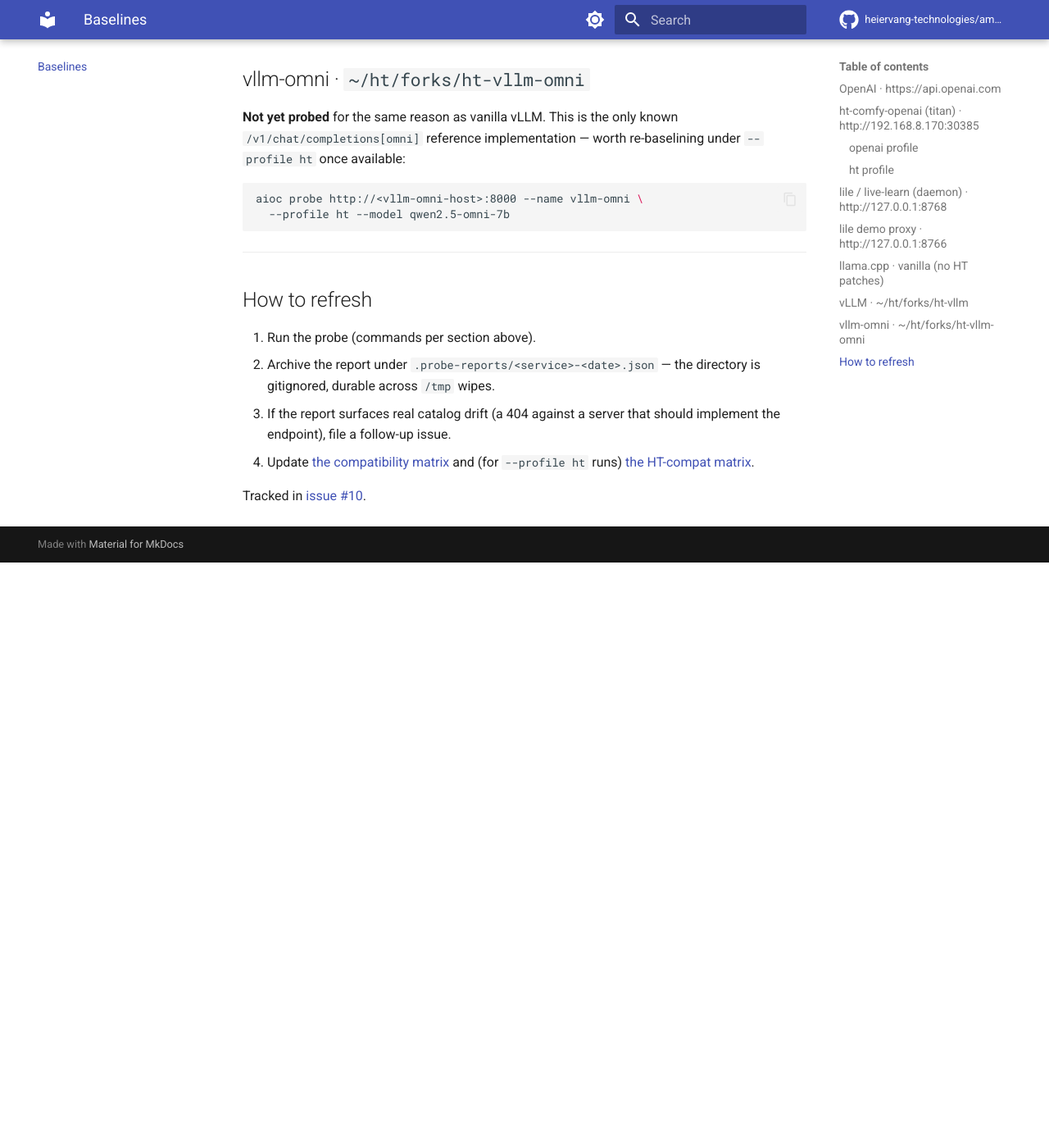
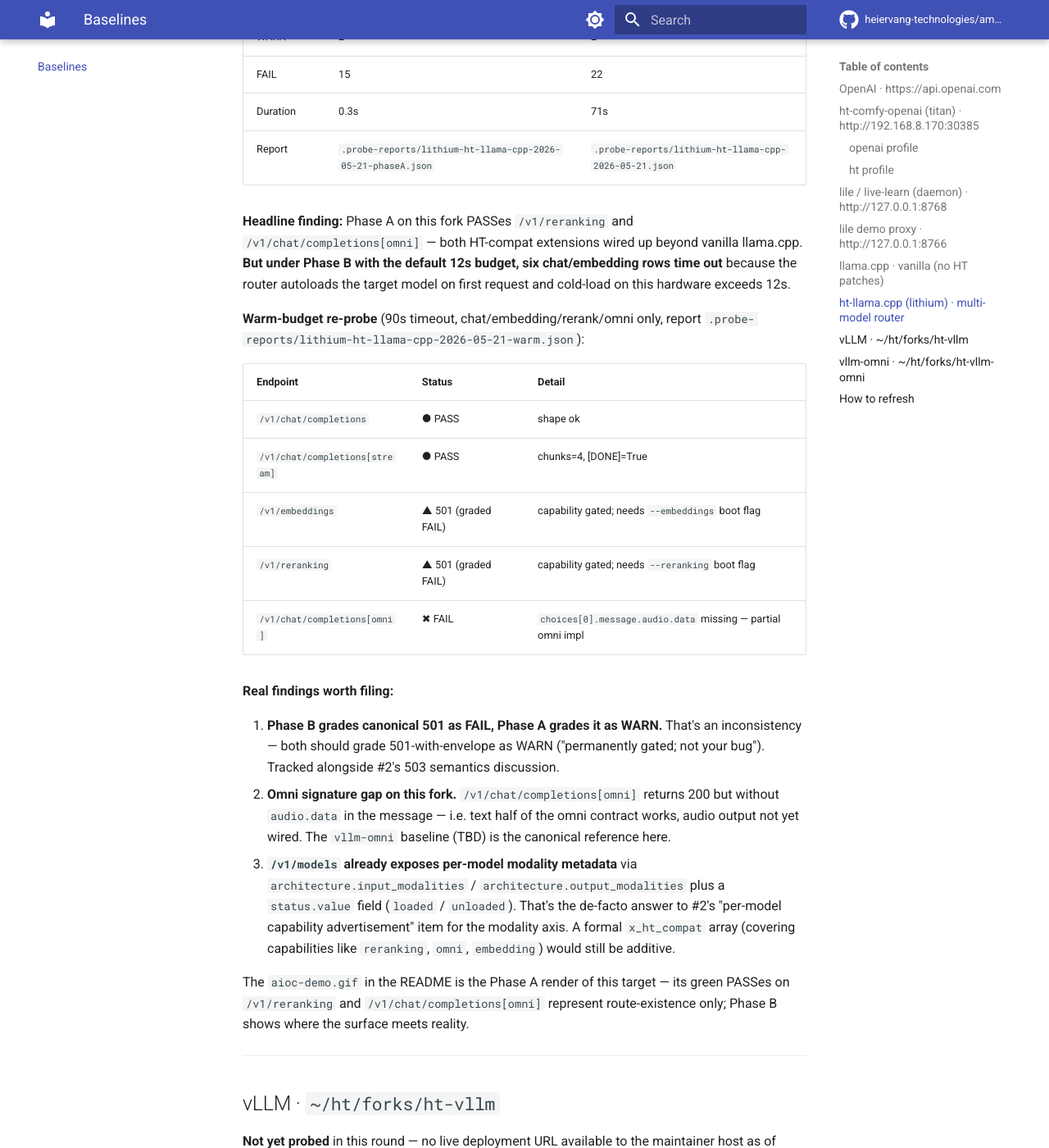
Before and after one commit to heiervang-technologies/am-i-openai-compatible, an MkDocs documentation site: the page built from docs/baselines.md, in a window 1280 px wide and 1400 px high, scrolled down 5324 px. Shown: the whole window at 82% size. Built offline with MkDocs 1.6.1 and Material for MkDocs 9.7.7, drawn with Linux system fonts in a browser that asks for light colours; comment, search, counter and statistics services are not loaded; before the commit the page ends 6010 px from its top, so only the background shows below that; some of the changed text lies outside the part shown.

Commit message:
docs(baselines): add ht-llama.cpp lithium baseline (Phase A + A+B)
First baseline against a multi-model router-mode llama.cpp fork:
- Phase A: 10 PASS / 2 WARN / 15 FAIL (route existence, including
  /v1/reranking and /v1/chat/completions[omni])
- Phase A+B: 3 PASS / 2 WARN / 22 FAIL (six rows time out at the
  default 12s budget — cold model autoload exceeds it on this host;
  warm-budget re-probe at 90s gives 4 PASS over the chat/embed core)

Surfaces three follow-ups worth filing back into #2:
1. Phase A grades 501-with-envelope as WARN; Phase B grades the
   same shape as FAIL. Inconsistent.
2. /v1/chat/completions[omni] returns 200 but without
   choices[0].message.audio.data — partial omni impl.
3. /v1/models already exposes per-model architecture.input_modalities
   /output_modalities — empirical anchor for the per-model capability
   advertisement item.

```diff
--- a/docs/baselines.md
+++ b/docs/baselines.md
@@ -205,6 +205,64 @@ with the canonical OpenAI error envelope** when booted without
 
 ---
 
+## ht-llama.cpp (lithium) · multi-model router
+
+**Probed:** 2026-05-21 · `aioc 0.3.0`, `ht` profile, against a live
+deploy on lithium (`/app/llama-server --models-preset llama-router.ini
+--models-max 1`). Tunneled to the maintainer host over SSH to the pod
+IP `10.42.5.233:8080`. 12 models served (text + embedding + omni).
+
+| | Phase A only | Phase A + B |
+|---|---|---|
+| PASS | 10 | 3 |
+| WARN | 2 | 2 |
+| FAIL | 15 | 22 |
+| Duration | 0.3s | 71s |
+| Report | `.probe-reports/lithium-ht-llama-cpp-2026-05-21-phaseA.json` | `.probe-reports/lithium-ht-llama-cpp-2026-05-21.json` |
+
+**Headline finding:** Phase A on this fork PASSes `/v1/reranking` and
+`/v1/chat/completions[omni]` — both HT-compat extensions wired up
+beyond vanilla llama.cpp. **But under Phase B with the default 12s
+budget, six chat/embedding rows time out** because the router
+autoloads the target model on first request and cold-load on this
+hardware exceeds 12s.
+
+**Warm-budget re-probe** (90s timeout, chat/embedding/rerank/omni
+only, report `.probe-reports/lithium-ht-llama-cpp-2026-05-21-warm.json`):
+
+| Endpoint | Status | Detail |
+|---|---|---|
+| `/v1/chat/completions` | ● PASS | shape ok |
+| `/v1/chat/completions[stream]` | ● PASS | chunks=4, [DONE]=True |
+| `/v1/embeddings` | ▲ 501 (graded FAIL) | capability gated; needs `--embeddings` boot flag |
+| `/v1/reranking` | ▲ 501 (graded FAIL) | capability gated; needs `--reranking` boot flag |
+| `/v1/chat/completions[omni]` | ✖ FAIL | `choices[0].message.audio.data` missing — partial omni impl |
+
+**Real findings worth filing:**
+
+1. **Phase B grades canonical 501 as FAIL, Phase A grades it as
+   WARN.** That's an inconsistency — both should grade
+   501-with-envelope as WARN ("permanently gated; not your bug").
+   Tracked alongside #2's 503 semantics discussion.
+2. **Omni signature gap on this fork.** `/v1/chat/completions[omni]`
+   returns 200 but without `audio.data` in the message — i.e. text
+   half of the omni contract works, audio output not yet wired. The
+   `vllm-omni` baseline (TBD) is the canonical reference here.
+3. **`/v1/models` already exposes per-model modality metadata** via
+   `architecture.input_modalities` / `architecture.output_modalities`
+   plus a `status.value` field (`loaded` / `unloaded`). That's the
+   de-facto answer to #2's "per-model capability advertisement" item
+   for the modality axis. A formal `x_ht_compat` array (covering
+   capabilities like `reranking`, `omni`, `embedding`) would still be
+   additive.
+
+The `aioc-demo.gif` in the README is the Phase A render of this
+target — its green PASSes on `/v1/reranking` and
+`/v1/chat/completions[omni]` represent route-existence only; Phase B
+shows where the surface meets reality.
+
+---
+
 ## vLLM · `~/ht/forks/ht-vllm`
 
 **Not yet probed** in this round — no live deployment URL available
```
Also changed, not shown: README.md (+2 -0 lines).
